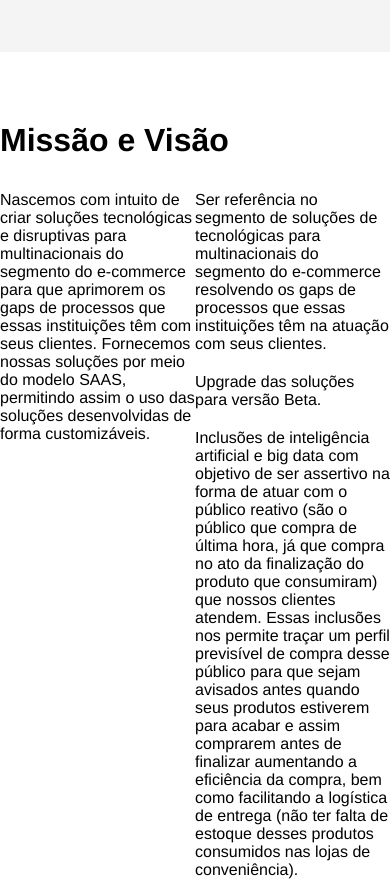
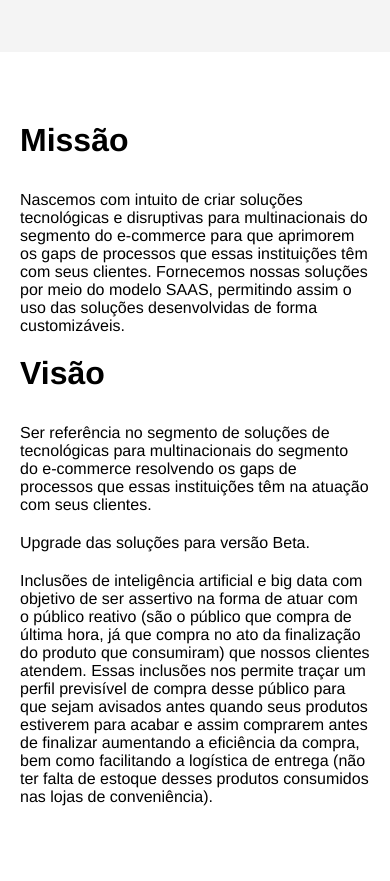
Before and after one commit to pcampina/r5go-b2w-site, a React (Create React App) app: page / in a window 390 px wide. Shown: the part 4160-5041 px from the top of the page. Built offline with nearby package versions, Linux system fonts and the light colour scheme.

Commit message:
Finish mission and vision

```diff
--- a/src/App.js
+++ b/src/App.js
@@ -3,7 +3,7 @@ import React from "react";
 import MainHeader from "./MainHeader";
 import FullBanner from "./FullBanner";
 import Section from "./Section";
-import Team from "./Team";
+import MissionVision from "./MissionVision";
 import Footer from "./Footer";
 
 import AddToCartImage from "./assets/images/add-to-cart.svg";
@@ -66,7 +66,7 @@ function App() {
         </p>
       </Section>
 
-      <Team />
+      <MissionVision />
 
       <Footer />
     </>
--- a/src/Team/index.js
+++ b/src/MissionVision/index.js
@@ -2,14 +2,14 @@ import React from 'react';
 
 import './style.css';
 
-function Team() {
+function MissionVision() {
   return (
     <section className="section">
       <div className="container team">
-        <h3>Missão e Visão</h3>
-
         <div className="content-box">
           <div className="content">
+            <h3>Missão</h3>
+
             <p>
               Nascemos com intuito de criar soluções tecnológicas e disruptivas para multinacionais do segmento do e-commerce para que aprimorem os gaps de processos que essas instituições têm com seus clientes.
               Fornecemos nossas soluções por meio do modelo SAAS, permitindo assim o uso das soluções desenvolvidas de forma customizáveis.
@@ -17,6 +17,8 @@ function Team() {
           </div>
 
           <div className="content">
+            <h3>Visão</h3>
+
             <p>Ser referência no segmento de soluções de tecnológicas para multinacionais do segmento do e-commerce resolvendo os gaps de processos que essas instituições têm na atuação com seus clientes.</p>
             <p>Upgrade das soluções para versão Beta.</p>
             <p>Inclusões de inteligência artificial e big data com objetivo de ser assertivo na forma de atuar com o público reativo (são o público que compra de última hora, já que compra no ato da finalização do produto que consumiram) que nossos clientes atendem. Essas inclusões nos permite traçar um perfil previsível de compra desse público para que sejam avisados antes quando seus produtos estiverem para acabar e assim comprarem antes de finalizar aumentando a eficiência da compra, bem como facilitando a logística de entrega (não ter falta de estoque desses produtos consumidos nas lojas de conveniência).</p>
@@ -27,4 +29,4 @@ function Team() {
   );
 }
 
-export default Team;
+export default MissionVision;
--- a/src/Team/style.css
+++ b/src/MissionVision/style.css
@@ -17,6 +17,13 @@ section.section .team .content-box .content {
   flex-direction: column;
 }
 
+@media screen and (max-width: 768px) {
+  section.section .team .content-box {
+    flex-flow: column;
+    padding: 0 20px;
+  }
+}
+
 section.section .team .content-box .content p {
   margin-bottom: 20px;
 }
```
